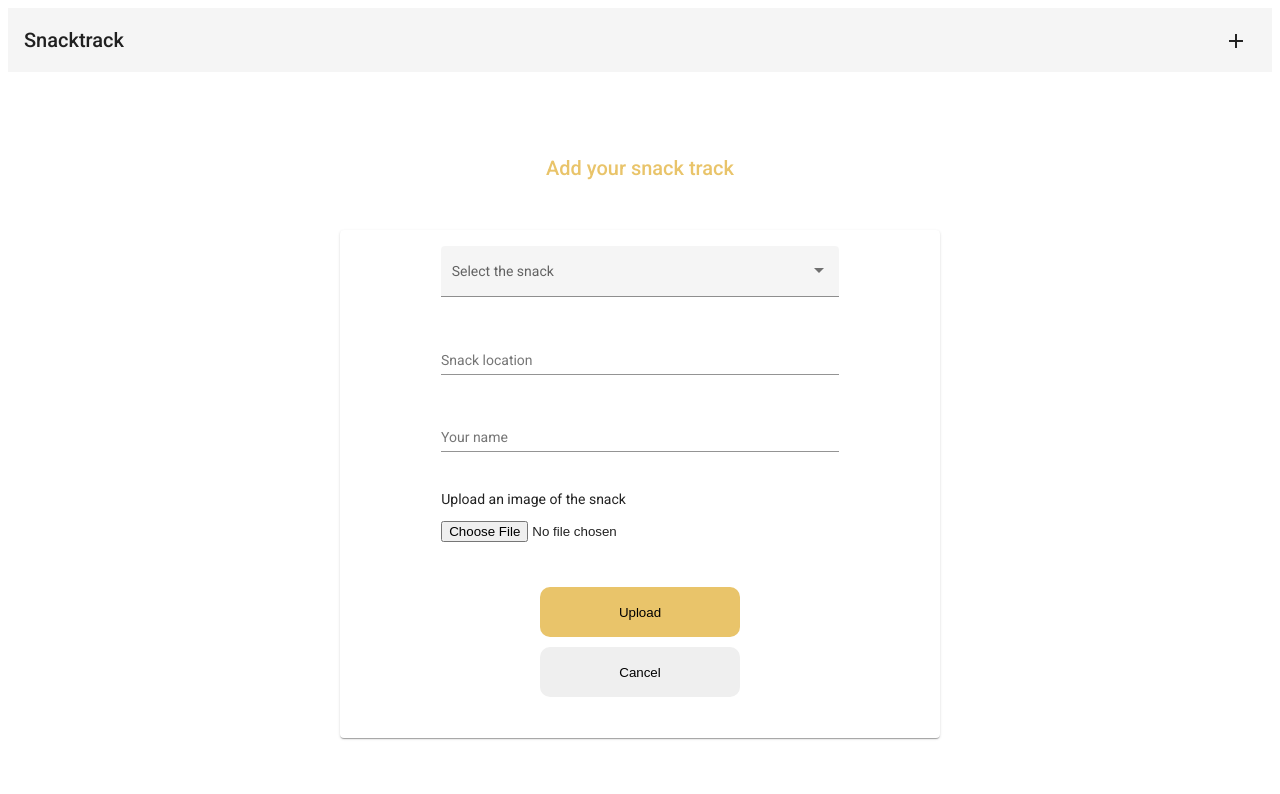
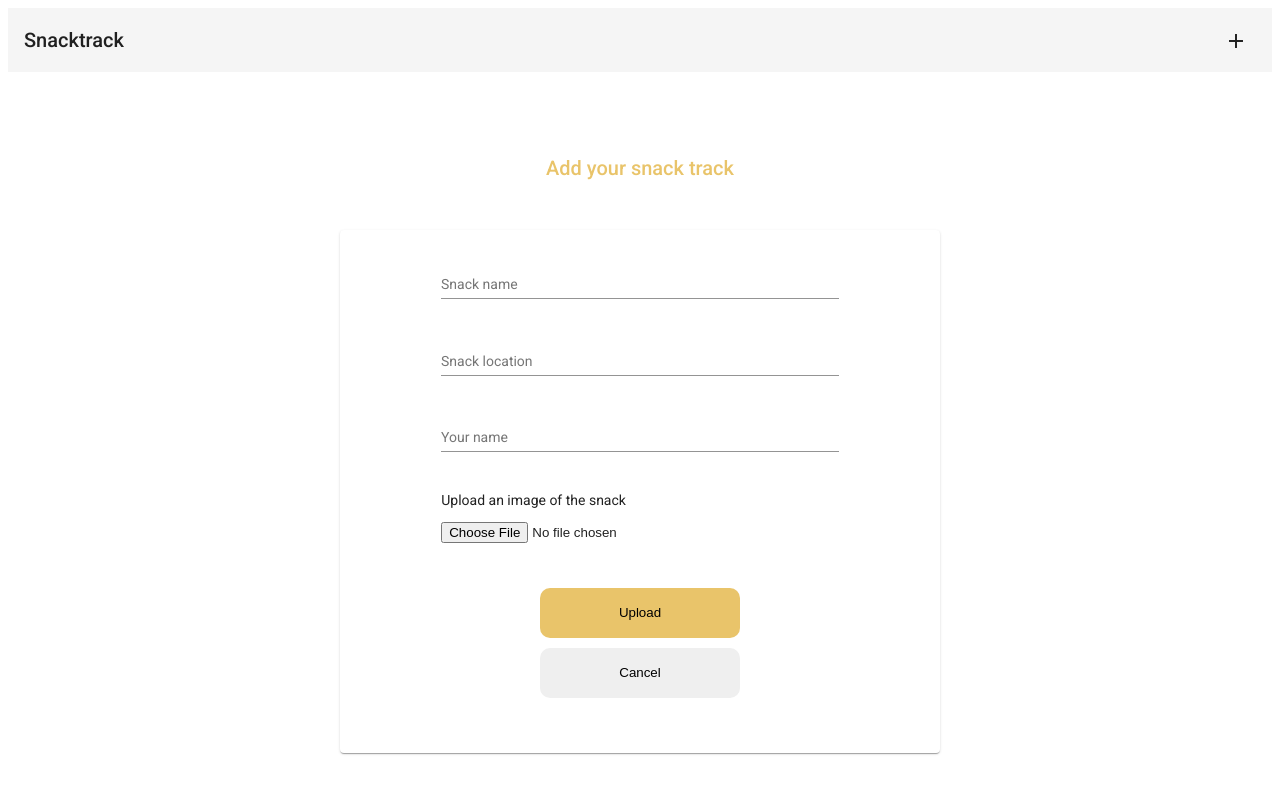
Before and after one commit to odoflah/project-snack, an Angular app in the folder frontend/: page /add-snack in a window 1280 px wide. Shown: the top 794 px of the page. Built offline with nearby package versions, Linux system fonts and the light colour scheme.

Commit message:
remove dropdown + style fixes

```diff
--- a/frontend/src/app/snack-add-form/snack-add-form.component.html
+++ b/frontend/src/app/snack-add-form/snack-add-form.component.html
@@ -5,12 +5,9 @@
     <div class="card-section">
         <mat-card class="form-card">
             <form class="form" [formGroup]="snackSubmission" (ngSubmit)="newSnackSighting()">
-                <mat-form-field class="form-field" appearance="fill">
-                    <mat-label>Select the snack</mat-label>
-                    <mat-select>
-                        <mat-option value="one">Smoked almonds</mat-option>
-                        <mat-option value="two">Roasted tofu</mat-option>
-                    </mat-select>
+                <mat-form-field class="form-field" appearance="legacy">
+                    <mat-label>Snack name</mat-label>
+                    <input matInput placeholder="What is it?" formControlName="name">
                 </mat-form-field>
                 <mat-form-field class="form-field" appearance="legacy">
                     <mat-label>Snack location</mat-label>
--- a/frontend/src/app/snack-add-form/snack-add-form.component.sass
+++ b/frontend/src/app/snack-add-form/snack-add-form.component.sass
@@ -7,6 +7,8 @@
 
 .form-card
     width:100%
+    padding-top: 30px
+    padding-bottom: 30px
 
 .form
     display: flex
@@ -47,5 +49,7 @@
 $small: 900px
 
 @media screen and (max-width: $small)
-  .card-section
-    width: 100%
+    .card-section
+        width: 90%
+    .form-field
+        width: 80%
--- a/frontend/src/app/snack-list/snack-list.component.sass
+++ b/frontend/src/app/snack-list/snack-list.component.sass
@@ -4,7 +4,7 @@ table
 .table-section
     display: flex
     width: 75%
-    max-width: 1000px
+    max-width: 700px
     margin-left: auto
     margin-right: auto
 
```
